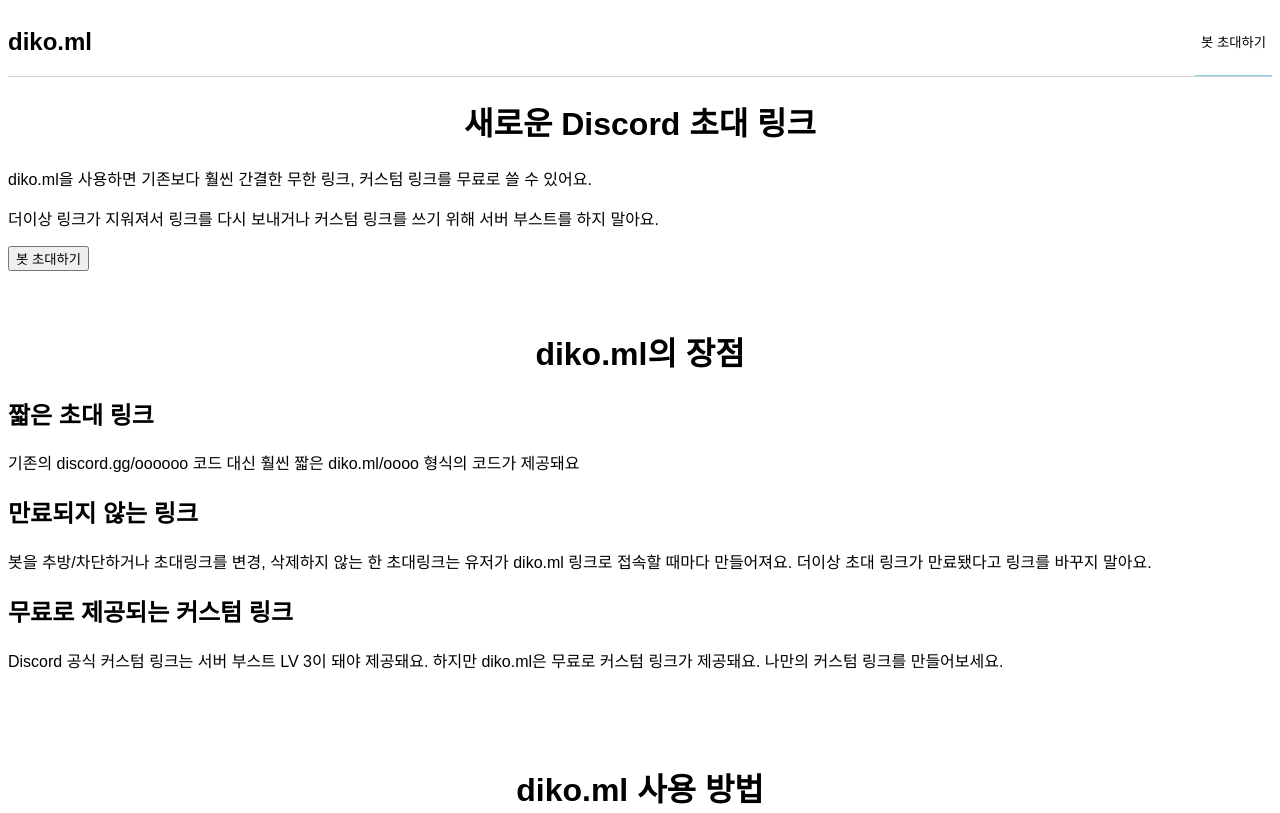
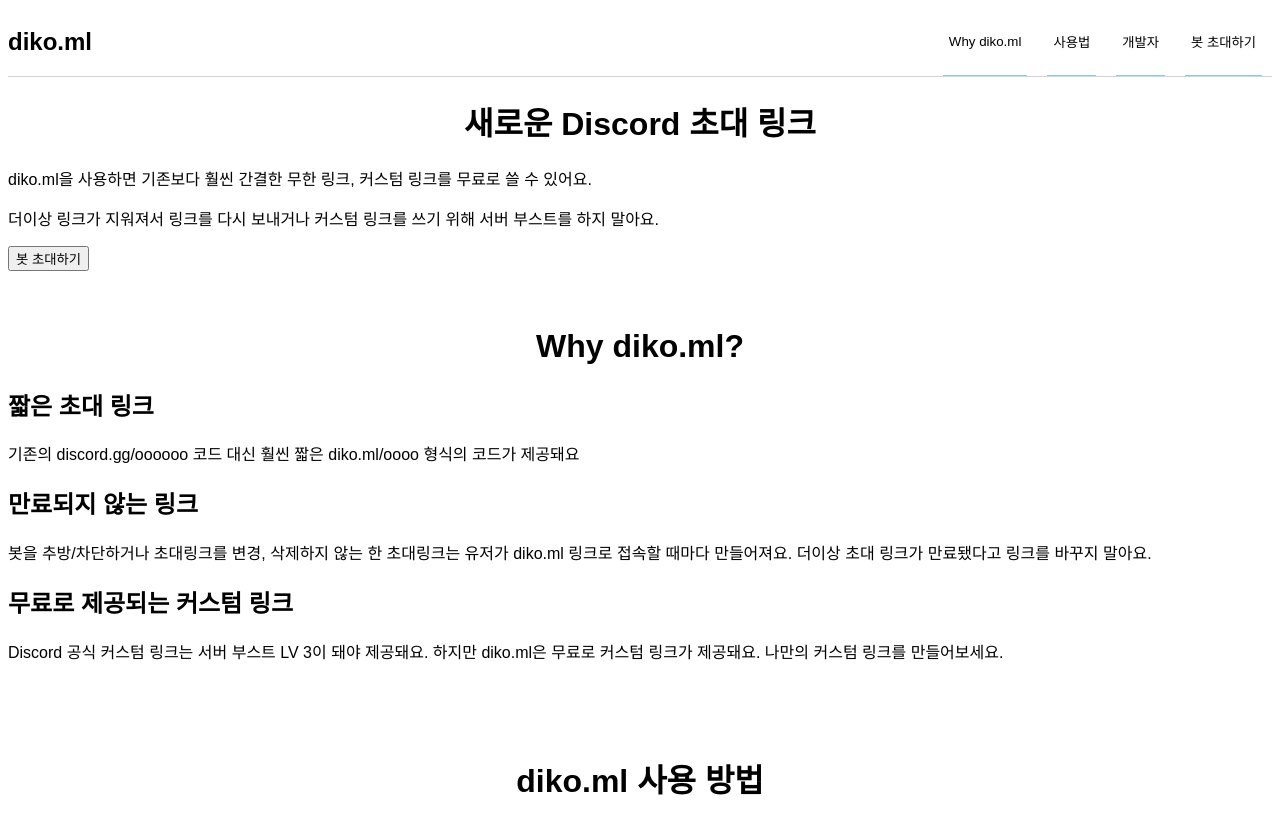
Before and after one commit to mswgen/diko.ml, a website: page index.html in a window 1280 px wide. Shown: the top 813 px of the page. Drawn offline with Linux system fonts and the light colour scheme.

Commit message:
css, html 수정

```diff
--- a/index.html
+++ b/index.html
@@ -22,7 +22,34 @@
         <div id="header">
             <h2>diko.ml</h2>
             <div></div>
-            <input type='button' id="invite-top" value="봇 초대하기" onclick="
+            <input type='button' class="invite-top" value="Why diko.ml" onclick="
+            location.href = '/#why-dikoml';
+            " onkeydown="
+            return false;
+            " onmouseover="
+                this.style['border-bottom'] = '3px solid skyblue';
+            " onmouseout="
+            this.style['border-bottom'] = '1px solid skyblue';
+            ">
+            <input type='button' class="invite-top" value="사용법" onclick="
+            location.href = '/#usage';
+            " onkeydown="
+            return false;
+            " onmouseover="
+                this.style['border-bottom'] = '3px solid skyblue';
+            " onmouseout="
+            this.style['border-bottom'] = '1px solid skyblue';
+            ">
+            <input type='button' class="invite-top" value="개발자" onclick="
+            location.href = '/#devs';
+            " onkeydown="
+            return false;
+            " onmouseover="
+                this.style['border-bottom'] = '3px solid skyblue';
+            " onmouseout="
+            this.style['border-bottom'] = '1px solid skyblue';
+            ">
+            <input type='button' class="invite-top" value="봇 초대하기" onclick="
             location.href = 'https://discord.com/api/oauth2/authorize?client_id=717307994861469766&permissions=9&scope=bot';
             " onkeydown="
             return false;
@@ -32,13 +59,14 @@
             this.style['border-bottom'] = '1px solid skyblue';
             ">
         </div>
+        </div>
         <div id="main">
             <h1>새로운 Discord 초대 링크</h1>
             <p>diko.ml을 사용하면 기존보다 훨씬 간결한 무한 링크, 커스텀 링크를 무료로 쓸 수 있어요.</p>
             <p>더이상 링크가 지워져서 링크를 다시 보내거나 커스텀 링크를 쓰기 위해 서버 부스트를 하지 말아요.</p>
             <input type='button' value="봇 초대하기" onclick="location.href = 'https://discord.com/api/oauth2/authorize?client_id=717307994861469766&permissions=9&scope=bot';" onkeydown="return false;">
             <br><br><br>
-            <h1>diko.ml의 장점</h1>
+            <h1 id="why-dikoml">Why diko.ml?</h1>
             <h2>짧은 초대 링크</h2>
             <p>기존의 discord.gg/oooooo 코드 대신 훨씬 짧은 diko.ml/oooo 형식의 코드가 제공돼요</p>
             <h2>만료되지 않는 링크</h2>
@@ -46,7 +74,7 @@
             <h2>무료로 제공되는 커스텀 링크</h2>
             <p>Discord 공식 커스텀 링크는 서버 부스트 LV 3이 돼야 제공돼요. 하지만 diko.ml은 무료로 커스텀 링크가 제공돼요. 나만의 커스텀 링크를 만들어보세요.</p>
             <br><br><br>
-            <h1>diko.ml 사용 방법</h1>
+            <h1 id="usage">diko.ml 사용 방법</h1>
             <ol>
                 <li>먼저 <a id="inv-link" href="https://discord.com/api/oauth2/authorize?client_id=717307994861469766&permissions=9&scope=bot">이 링크</a>를 눌러 봇을 초대해요.</li>
                 <li>아무 채널에서나 !url을 입력해요. 커스텀 링크는 !url &lt;커스텀 링크&gt; 를 입력해요.</li>
@@ -56,7 +84,7 @@
                 <li>url을 지울 때는 !remove를 사용하거나 봇을 추방하면 돼요.</li>
             </ol>
             <br><br>
-            <h1>개발자</h1>
+            <h1 id="devs">개발자</h1>
             <div id="dev">
                 <img src="https://cdn.discordapp.com/avatars/688672545184022579/4d43671dc2265ede2b0b9c517e8d41c9.jpg?size=4096" alt="개발자 프로필" id="devimg">
                 <p>mswgen#5458</p>
--- a/style.css
+++ b/style.css
@@ -3,14 +3,16 @@
     position: -webkit-sticky;
     top: 0;
     display: grid;
-    grid-template-columns: auto 1fr auto;
+    grid-template-columns: auto 1fr auto auto auto auto;
     background-color: #ffffff;
     border-bottom: 1px solid lightgray;
 }
-#invite-top {
+.invite-top {
     background-color: unset;
     border: unset;
     border-bottom:  1px solid skyblue;
+    margin-left: 10px;
+    margin-right: 10px;
 }
 #inv-link {
     color: black;
```
Also changed, not shown: 404.html (+13 -1 lines), index.js (+6 -6 lines).
